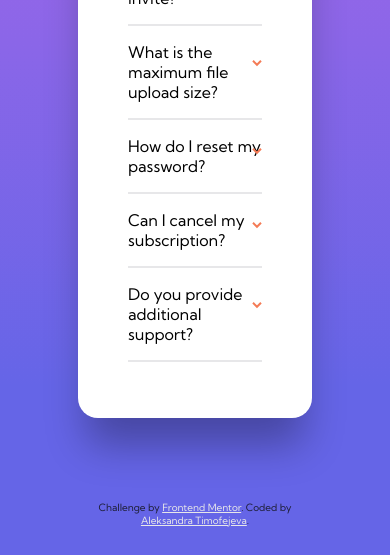
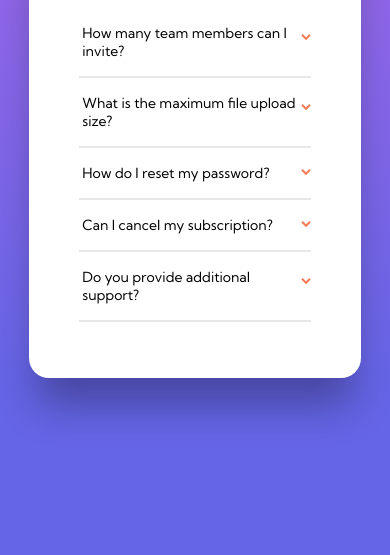
Before and after one commit to alexattt/faq-accordion-card-main, a plain HTML site: page index.html in a window 390 px wide. Shown: the part 289-844 px from the top of the page. Drawn offline with Linux system fonts and the light colour scheme.

Commit message:
making it more responsive

```diff
--- a/index.html
+++ b/index.html
@@ -62,12 +62,6 @@
       </div>
     </div>
   </main>
-  <footer>
-    <div class="attribution">
-      Challenge by <a href="https://www.frontendmentor.io?ref=challenge" target="_blank">Frontend Mentor</a>.
-      Coded by <a href="https://github.com/alexattt" target="_blank">Aleksandra Timofejeva</a>.
-    </div>
-  </footer>
   <script src="./index.js"></script>
 </body>
 </html>
--- a/styles.scss
+++ b/styles.scss
@@ -66,7 +66,6 @@ body {
   left: 0;
   top: 0;
   bottom: 0;
-  margin-bottom: 30px;
 }
 
 .card-container {
@@ -85,11 +84,9 @@ body {
     overflow: inherit;
   }
 
-  @media screen and (max-width:400px) {
-    position: relative;
-    flex-direction: column;
-    overflow: inherit;
+  @media screen and (max-width:420px) {
     height: auto;
+    width: 85vw;
   }
 }
 
@@ -111,7 +108,11 @@ body {
       text-align: center;
     }
 
-    @media screen and (max-width:400px) {
+    @media screen and (max-width:420px) {
+      margin-top: 5px;
+    }
+
+    @media screen and (max-width:340px) {
       margin-top: 0px;
     }
   }
@@ -156,7 +157,6 @@ body {
     width: 60%;
     height: 100%;
     bottom: 54%;
-    z-index: 1;
   }
 
   @media screen and (max-width:400px) {
@@ -209,7 +209,7 @@ body {
 
   .label {
     position: relative;
-    padding: 10px 0;
+    padding: 10px 3px;
     font-size: 16px;
     cursor: pointer;
 
@@ -224,6 +224,14 @@ body {
       right: 0px;
       font-size: 30px;
       transform: translateY(-50%);
+    }
+
+    @media screen and (max-width: 440px) {
+      font-size: 14px;
+    }
+
+    @media screen and (max-width: 340px) {
+      font-size: 12px;
     }
   }
 
@@ -255,28 +263,6 @@ body {
   transform: rotate(180deg);
 }
 
-footer {
-
-  .attribution {
-    position: absolute;
-    left: 50%;
-    bottom: 0%;
-    transform: translate(-50%, -50%);
-    text-align: center;
-    font-size: 14px;
-    padding-bottom: 10px;
-    color: $dark-blue;
-
-    a {
-      color: $light-gray-blue;
-    }
-
-    @media screen and (max-width:400px) {
-      font-size: 10px;
-    }
-  }
-}
-
 /*** animations ***/
 
 @keyframes box-animation {
```
Also changed, not shown: styles.css, 1 other file.
